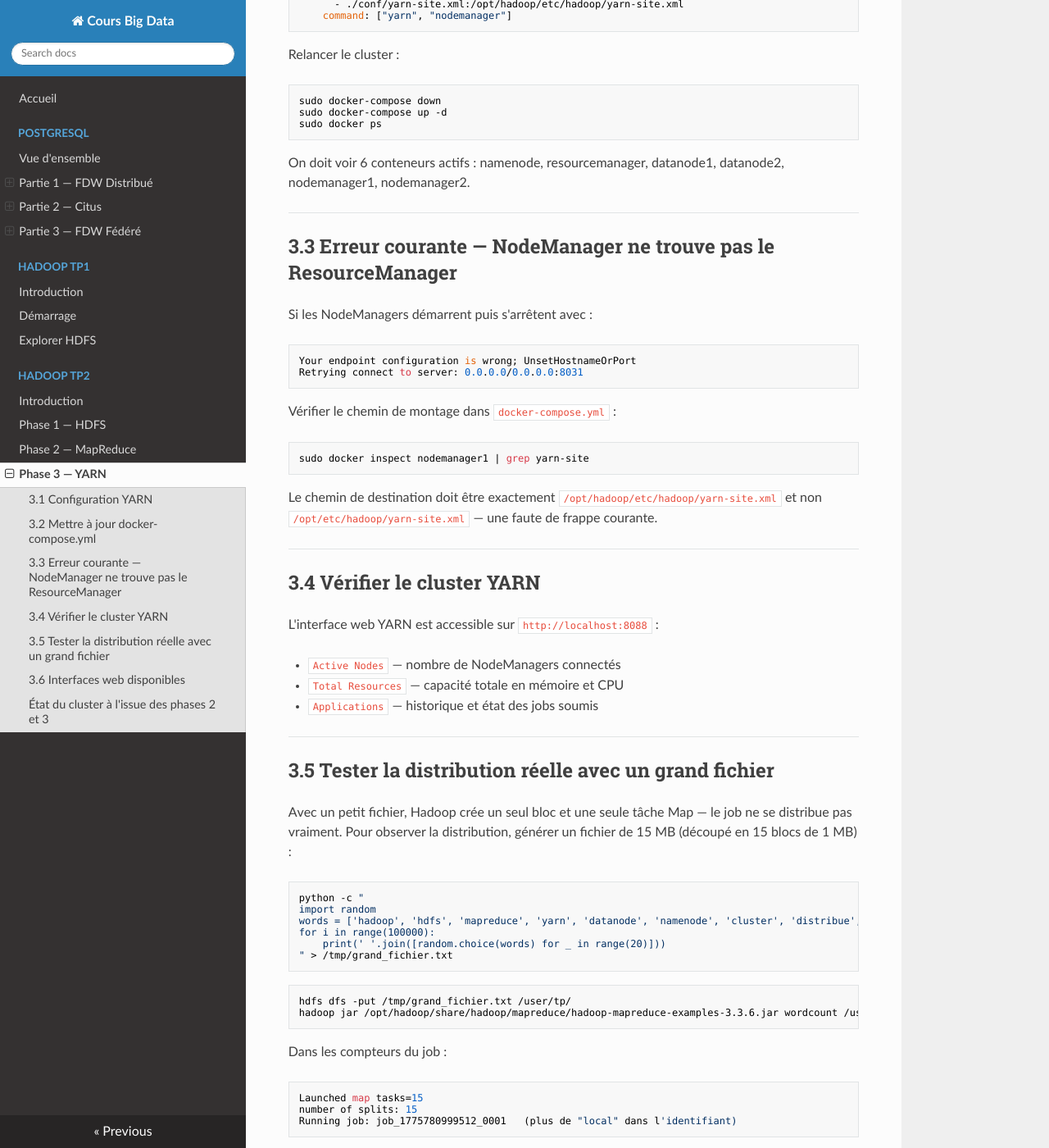
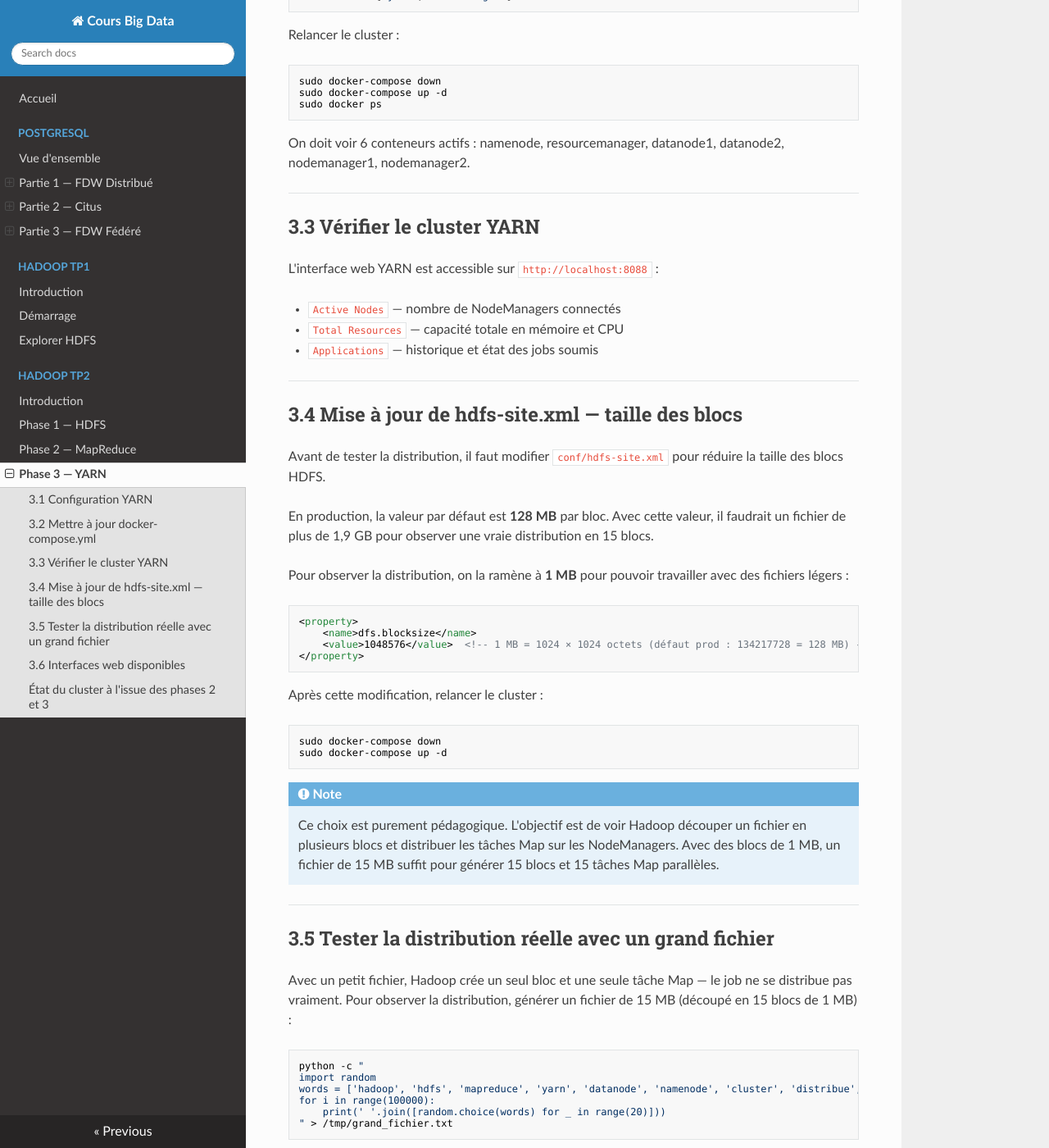
Before and after one commit to Titembaye/big-data-cours, an MkDocs documentation site: the page built from docs/tp2/yarn.md, in a window 1280 px wide and 1400 px high, scrolled down 2855 px. Shown: the whole window at 82% size. Built offline with MkDocs 1.6.1, drawn with Linux system fonts in a browser that asks for light colours; nearby versions of some CDN libraries; some of the changed text lies outside the part shown.

Commit message:
docs: add section 3.4 explaining dfs.blocksize reduction to 1MB
Clarifies why 15MB file is used instead of 1.9GB+ (production default of 128MB).

````diff
--- a/docs/tp2/yarn.md
+++ b/docs/tp2/yarn.md
@@ -69,7 +69,7 @@ Créer `conf/yarn-site.xml` :
 
 ## 3.2 Mettre à jour docker-compose.yml
 
-On ajoute le ResourceManager et deux NodeManagers. On garde 2 DataNodes et 2 NodeManagers pour rester dans les limites d'une machine avec 8 GB de RAM — au-delà, Docker utilise le swap et les jobs deviennent instables.
+On ajoute le ResourceManager et deux NodeManagers. On garde 2 DataNodes et 2 NodeManagers pour rester dans les limites d'une machine avec 8 GB de RAM.
 
 Les quatre fichiers de configuration doivent être montés dans tous les conteneurs.
 
@@ -172,32 +172,41 @@ On doit voir 6 conteneurs actifs : namenode, resourcemanager, datanode1, datanod
 
 ---
 
-## 3.3 Erreur courante — NodeManager ne trouve pas le ResourceManager
 
-Si les NodeManagers démarrent puis s'arrêtent avec :
-
-```
-Your endpoint configuration is wrong; UnsetHostnameOrPort
-Retrying connect to server: 0.0.0.0/0.0.0.0:8031
-```
-
-Vérifier le chemin de montage dans `docker-compose.yml` :
-
-```bash
-sudo docker inspect nodemanager1 | grep yarn-site
-```
-
-Le chemin de destination doit être exactement `/opt/hadoop/etc/hadoop/yarn-site.xml` et non `/opt/etc/hadoop/yarn-site.xml` — une faute de frappe courante.
-
----
-
-## 3.4 Vérifier le cluster YARN
+## 3.3 Vérifier le cluster YARN
 
 L'interface web YARN est accessible sur `http://localhost:8088` :
 
 - `Active Nodes` — nombre de NodeManagers connectés
 - `Total Resources` — capacité totale en mémoire et CPU
 - `Applications` — historique et état des jobs soumis
+
+---
+
+## 3.4 Mise à jour de hdfs-site.xml — taille des blocs
+
+Avant de tester la distribution, il faut modifier `conf/hdfs-site.xml` pour réduire la taille des blocs HDFS.
+
+En production, la valeur par défaut est **128 MB** par bloc. Avec cette valeur, il faudrait un fichier de plus de 1,9 GB pour observer une vraie distribution en 15 blocs.
+
+Pour observer la distribution, on la ramène à **1 MB** pour pouvoir travailler avec des fichiers légers :
+
+```xml
+<property>
+    <name>dfs.blocksize</name>
+    <value>1048576</value>  <!-- 1 MB = 1024 × 1024 octets (défaut prod : 134217728 = 128 MB) -->
+</property>
+```
+
+Après cette modification, relancer le cluster :
+
+```bash
+sudo docker-compose down
+sudo docker-compose up -d
+```
+
+!!! note
+    Ce choix est purement pédagogique. L'objectif est de voir Hadoop découper un fichier en plusieurs blocs et distribuer les tâches Map sur les NodeManagers. Avec des blocs de 1 MB, un fichier de 15 MB suffit pour générer 15 blocs et 15 tâches Map parallèles.
 
 ---
 
````
